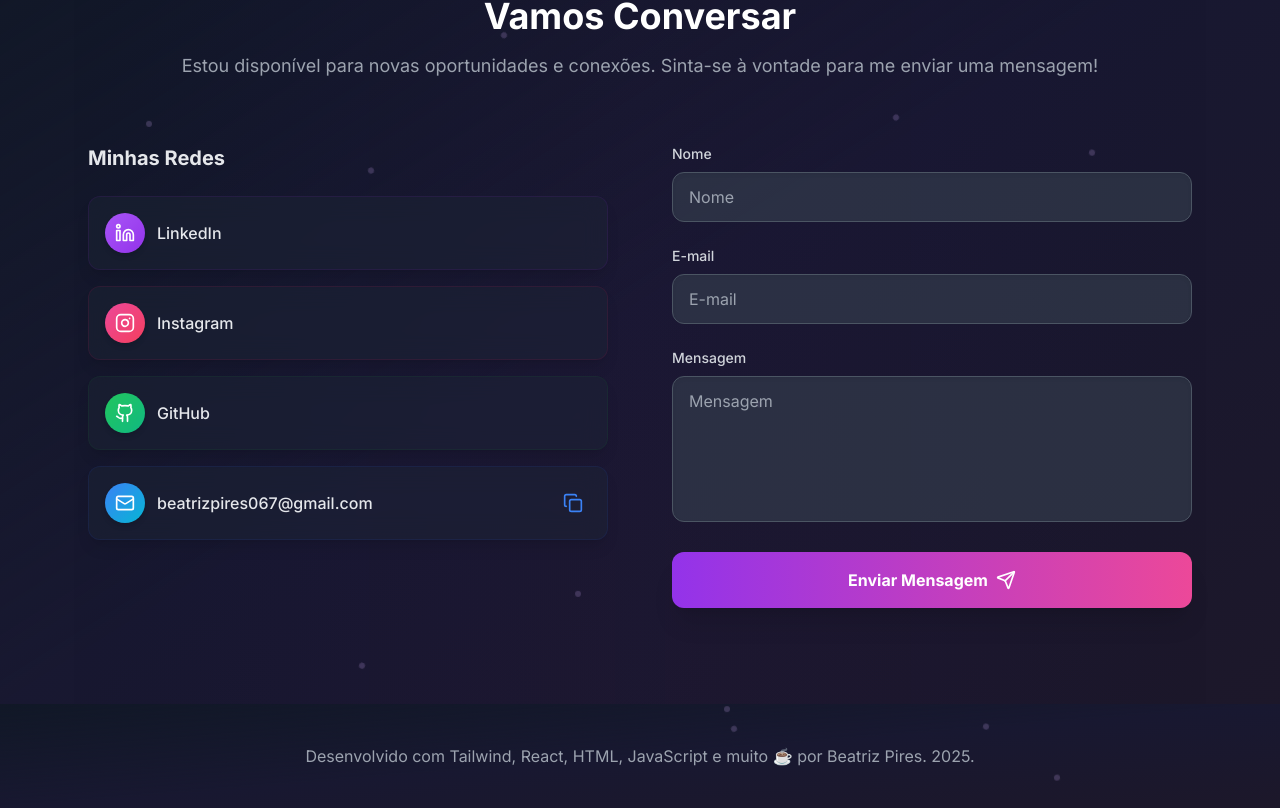
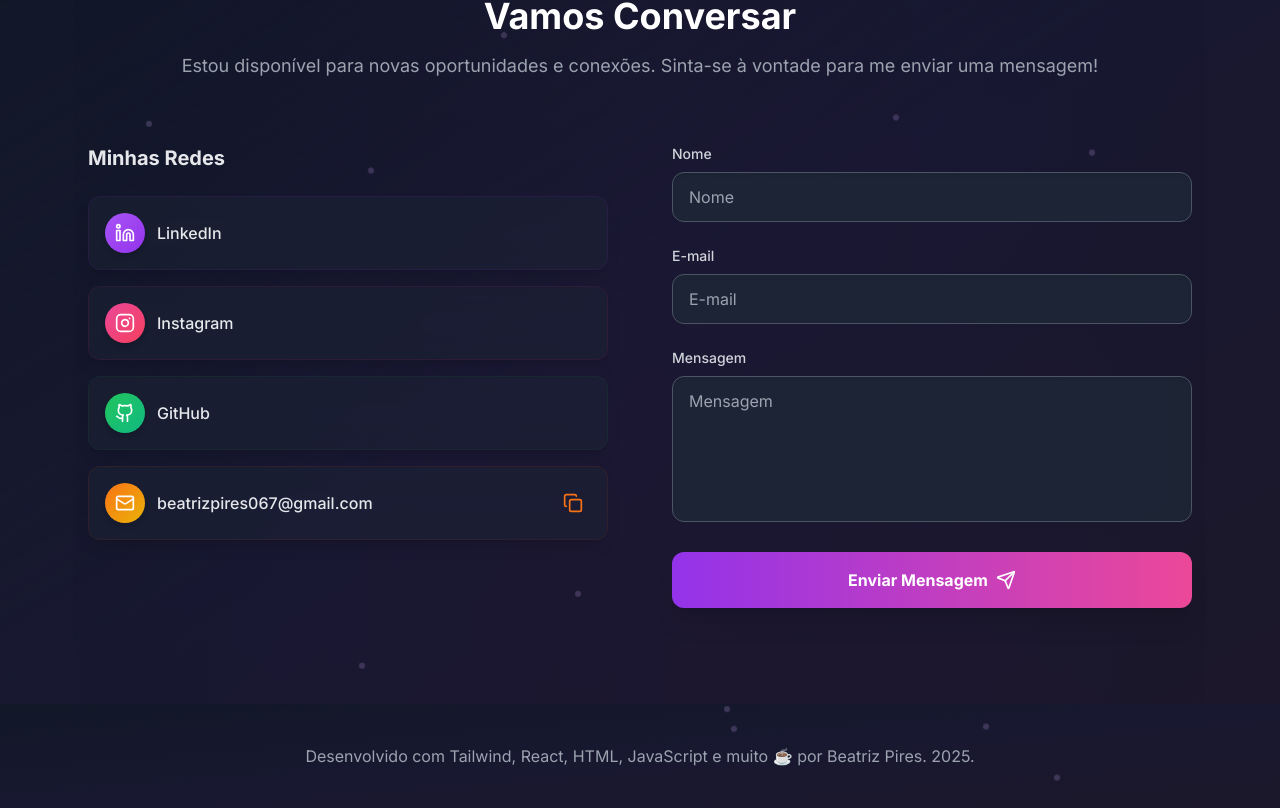
Before and after one commit to Bia-06/meu-portfolio, a React (Vite) app: page / in a window 1280 px wide. Shown: the part 3071-3879 px from the top of the page. Built offline with nearby package versions, Linux system fonts and the light colour scheme.

Commit message:
atualização no formulario de contato

```diff
--- a/src/components/Contact.jsx
+++ b/src/components/Contact.jsx
@@ -187,22 +187,22 @@ export default function Contact() {
                   </span>
                 </a>
 
-                {/* EMAIL - Azul */}
+                {/* EMAIL - LARANJA/AMARELO (COR NOVA!) */}
                 <div
                   className="flex items-center justify-between p-4 rounded-xl bg-white/60 dark:bg-gray-800/40
-                    backdrop-blur-md border border-blue-200/40 dark:border-blue-900/20
-                    shadow-lg hover:shadow-blue-300/30 dark:hover:shadow-blue-900/40
+                    backdrop-blur-md border border-orange-200/40 dark:border-orange-900/20
+                    shadow-lg hover:shadow-orange-300/30 dark:hover:shadow-orange-900/40
                     transition-all duration-300 hover:-translate-y-1 hover:scale-105 group"
                 >
                   <div
                     className="flex items-center space-x-3 cursor-pointer"
                     onClick={handleCopy}
                   >
-                    <div className="flex-shrink-0 w-10 h-10 bg-gradient-to-br from-blue-500 to-cyan-500 rounded-full flex items-center justify-center shadow-md group-hover:scale-110 transition-transform duration-300">
+                    <div className="flex-shrink-0 w-10 h-10 bg-gradient-to-br from-orange-500 to-yellow-500 rounded-full flex items-center justify-center shadow-md group-hover:scale-110 transition-transform duration-300">
                       <Mail className="w-5 h-5 text-white" />
                     </div>
                     <div>
-                      <span className="text-gray-800 dark:text-gray-200 font-medium group-hover:text-blue-600 dark:group-hover:text-blue-400 transition-colors">
+                      <span className="text-gray-800 dark:text-gray-200 font-medium group-hover:text-orange-600 dark:group-hover:text-orange-400 transition-colors">
                         {email}
                       </span>
                     </div>
@@ -210,19 +210,19 @@ export default function Contact() {
 
                   <button
                     onClick={handleCopy}
-                    className="p-2 rounded-lg hover:bg-blue-100 dark:hover:bg-blue-900/30 transition-all duration-300 hover:scale-110"
+                    className="p-2 rounded-lg hover:bg-orange-100 dark:hover:bg-orange-900/30 transition-all duration-300 hover:scale-110"
                   >
                     {copied ? (
                       <Check className="w-5 h-5 text-green-500" />
                     ) : (
-                      <Copy className="w-5 h-5 text-blue-500 group-hover:text-blue-600" />
+                      <Copy className="w-5 h-5 text-orange-500 group-hover:text-orange-600" />
                     )}
                   </button>
                 </div>
               </div>
             </div>
 
-            {/* Form */}
+            {/* Form - CORES MELHORADAS */}
             <form onSubmit={handleSubmit} className="space-y-6 animate-fade-in-right">
               {/* Nome */}
               <div>
@@ -235,10 +235,11 @@ export default function Contact() {
                   value={formData.name}
                   onChange={handleChange}
                   required
-                  className="w-full px-4 py-3 rounded-xl bg-white/70 dark:bg-gray-700/60
+                  className="w-full px-4 py-3 rounded-xl bg-white/80 dark:bg-gray-800/80
                     border border-gray-300 dark:border-gray-600
                     focus:ring-2 focus:ring-purple-500 focus:border-purple-500
-                    shadow-inner transition-all duration-300 hover:border-purple-300 dark:hover:border-purple-600"
+                    shadow-inner transition-all duration-300 hover:border-purple-300 dark:hover:border-purple-600
+                    text-gray-900 dark:text-gray-100 placeholder-gray-500 dark:placeholder-gray-400"
                   placeholder={t.contact.name}
                 />
               </div>
@@ -254,10 +255,11 @@ export default function Contact() {
                   value={formData.email}
                   onChange={handleChange}
                   required
-                  className="w-full px-4 py-3 rounded-xl bg-white/70 dark:bg-gray-700/60
+                  className="w-full px-4 py-3 rounded-xl bg-white/80 dark:bg-gray-800/80
                     border border-gray-300 dark:border-gray-600
                     focus:ring-2 focus:ring-purple-500 focus:border-purple-500
-                    shadow-inner transition-all duration-300 hover:border-purple-300 dark:hover:border-purple-600"
+                    shadow-inner transition-all duration-300 hover:border-purple-300 dark:hover:border-purple-600
+                    text-gray-900 dark:text-gray-100 placeholder-gray-500 dark:placeholder-gray-400"
                   placeholder={t.contact.email}
                 />
               </div>
@@ -273,10 +275,11 @@ export default function Contact() {
                   value={formData.message}
                   onChange={handleChange}
                   required
-                  className="w-full px-4 py-3 rounded-xl bg-white/70 dark:bg-gray-700/60
+                  className="w-full px-4 py-3 rounded-xl bg-white/80 dark:bg-gray-800/80
                     border border-gray-300 dark:border-gray-600
                     focus:ring-2 focus:ring-purple-500 focus:border-purple-500
-                    shadow-inner transition-all duration-300 hover:border-purple-300 dark:hover:border-purple-600 resize-none"
+                    shadow-inner transition-all duration-300 hover:border-purple-300 dark:hover:border-purple-600
+                    resize-none text-gray-900 dark:text-gray-100 placeholder-gray-500 dark:placeholder-gray-400"
                   placeholder={t.contact.message}
                 ></textarea>
               </div>
```
